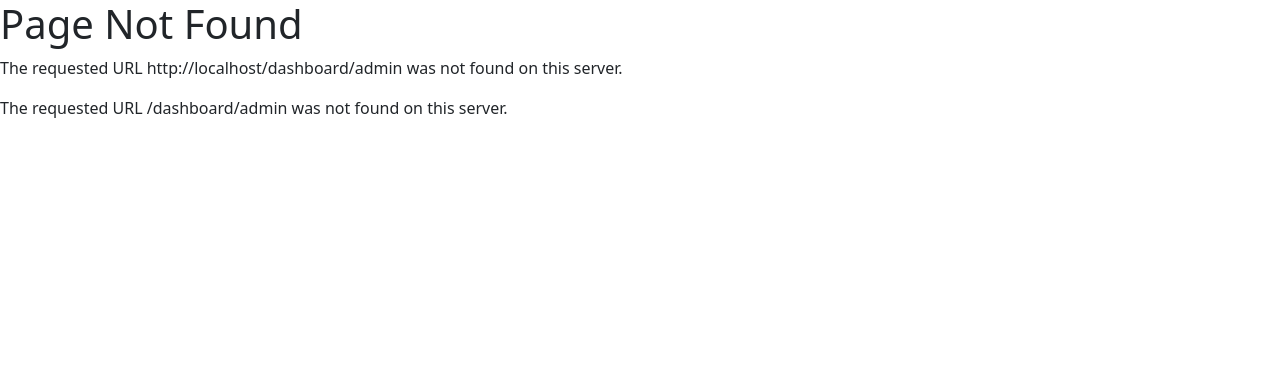
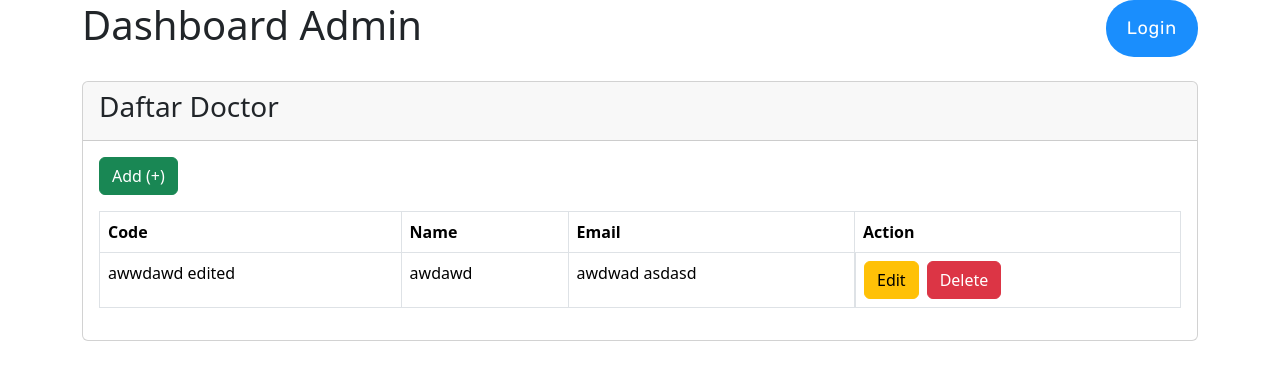
Before and after one commit to dmzazz/capstone-kel-5, a React (Create React App) app: page /dashboard/admin in a window 1280 px wide. Before the commit this address had no page. Shown: the top 380 px of the page. Built offline with nearby package versions, Linux system fonts and the light colour scheme; data requests are answered from the project's data file.

Commit message:
menambah crud doctors

```diff
--- a/db.json
+++ b/db.json
@@ -3,30 +3,29 @@
     {
       "id": 1,
       "name": "Nihira",
-      "username" : "adminuser",
+      "username": "adminuser",
       "password": "admin",
       "email": "nihiratechiees@gmail.com",
       "phone": "8989898989",
       "country": "usa",
       "address": "blablabla",
-      "role":"admin",
+      "role": "admin",
       "gender": "female"
     },
     {
       "id": 2,
       "name": "Fullname",
-      "username" : "ntuser",
+      "username": "ntuser",
       "password": "ntuser",
       "email": "email@email.com",
       "phone": "56778889989",
       "country": "singapore",
       "address": "address1\naddrees2",
-      "role":"user",
+      "role": "user",
       "gender": "male"
     }
-
   ],
-  "roleaccess":[
+  "roleaccess": [
     {
       "role": "admin",
       "menu": "customer",
@@ -56,33 +55,15 @@
       "havedelete": false
     }
   ],
-  "doctors":[
+  "doctors": [
     {
-      "code":1,
-      "name":"Chris",
-      "email":"chris@in.com"
-    },
-    {
-      "code":2,
-      "name":"Lynn",
-      "email":"lynn@in.com"
-    },
-    {
-      "code":3,
-      "name":"Tim",
-      "email":"tim@in.com"
-    },
-    {
-      "code":4,
-      "name":"Southee",
-      "email":"southee@in.com"
-    },{
-      "code":5,
-      "name":"boult",
-      "email":"bould@in.com"
+      "code": "awwdawd edited",
+      "name": "awdawd",
+      "email": "awdwad asdasd",
+      "id": 1
     }
   ],
-  "pelanggan":[
+  "pelanggan": [
     {
       "id": 1,
       "username": "pelanggan1",
--- a/src/App.js
+++ b/src/App.js
@@ -9,6 +9,7 @@ import Legal from "./Pages/Legal";
 import NotFound from "./Pages/NotFound";
 import Appointment from "./Pages/Appointment";
 import Consul from "./Pages/Consul";
+import DashboardAdmin from "./Components/DashboardAdmin";
 
 function App() {
   return (
@@ -32,7 +33,8 @@ function App() {
           <Route path="/login" element={<Login />} />
           <Route path="/adminlogin" element={<AdminLogin />} />
           <Route path="/consul" element={<Consul />} />
-          <Route path="/dashboard" element={<Dashboard />} />
+          <Route path="/dashboard/admin" element={<DashboardAdmin />} />
+          <Route path="/dashboard/user" element={<Dashboard />} />
           <Route path="/legal" element={<Legal />} />
           <Route path="/appointment" element={<Appointment />} />
           <Route path="*" element={<NotFound />} />
--- /dev/null
+++ b/src/Components/DashboardAdmin.js
@@ -0,0 +1,250 @@
+import { useEffect, useState } from "react";
+import { toast } from "react-toastify";
+import Dropdown from "react-bootstrap/Dropdown";
+import Modal from "react-bootstrap/Modal";
+import Button from "react-bootstrap/Button";
+import axios from "axios";
+
+import { Link } from "react-router-dom";
+
+const DashboardAdmin = () => {
+  const [user, setUser] = useState("");
+  const [isModal, setIsModal] = useState(false);
+  const [isEdit, setIsEdit] = useState(false);
+  const [postDoctor, setPostDoctor] = useState({
+    code: "",
+    name: "",
+    email: "",
+  });
+  const [doctor, setDoctor] = useState([]);
+
+  useEffect(() => {
+    const user = JSON.parse(localStorage.getItem("user"));
+    if (user) {
+      setUser(user);
+    }
+  }, []);
+
+  const logout = () => {
+    localStorage.removeItem("user");
+    window.location.href = "/";
+  };
+
+  const handleClose = () => setIsModal(false);
+  const handleShow = () => setIsModal(true);
+
+  const getDoctor = async () => {
+    try {
+      const res = await axios.get("http://localhost:8000/doctors");
+      const data = res.data;
+
+      setDoctor(data);
+    } catch (error) {
+      console.log(error);
+    }
+  };
+
+  useEffect(() => {
+    getDoctor();
+  }, []);
+
+  const handleAddDoctor = async () => {
+    try {
+      if (
+        postDoctor.code === "" ||
+        postDoctor.name === "" ||
+        postDoctor.email === ""
+      ) {
+        toast.error("Isi semua form yang ada");
+        return;
+      }
+
+      const res = await axios.post("http://localhost:8000/doctors", postDoctor);
+
+      toast.success("Add doctor success");
+      getDoctor();
+
+      setPostDoctor({
+        code: "",
+        name: "",
+        email: "",
+      });
+
+      setIsModal(false);
+
+      return res.data;
+    } catch (error) {
+      toast.error("Add doctor failed");
+    }
+  };
+
+  const handleDelete = async (id) => {
+    try {
+      const res = await axios.delete(`http://localhost:8000/doctors/${id}`);
+
+      toast.info("Delete doctor success");
+
+      getDoctor();
+      return res.data;
+    } catch (error) {
+      toast.error("Delete doctor failed");
+    }
+  };
+
+  const handleEdit = async (id) => {
+    const res = await axios.get(`http://localhost:8000/doctors/${id}`);
+    const data = res.data;
+    setIsEdit(true);
+    setPostDoctor(data);
+    setIsModal(true);
+  };
+
+  const handleEditDoctor = async () => {
+    try {
+      const res = await axios.put(
+        `http://localhost:8000/doctors/${postDoctor.id}`,
+        postDoctor
+      );
+
+      toast.success("Edit doctor success");
+
+      getDoctor();
+
+      setPostDoctor({
+        code: "",
+        name: "",
+        email: "",
+      });
+
+      setIsModal(false);
+
+      return res.data;
+    } catch (error) {
+      toast.error("Edit doctor failed");
+    }
+  };
+
+  return (
+    <div className="container">
+      <div className="d-flex align-items-center justify-content-between mb-4">
+        <h1>Dashboard Admin</h1>
+        {user ? (
+          <Dropdown>
+            <Dropdown.Toggle variant="secondary" id="dropdown-basic">
+              {user.name}
+            </Dropdown.Toggle>
+
+            <Dropdown.Menu>
+              <Dropdown.Item href="/">
+                <span>Home</span>
+              </Dropdown.Item>
+              <Dropdown.Item href="#/action-3" onClick={logout}>
+                <span>Logout</span>
+              </Dropdown.Item>
+            </Dropdown.Menu>
+          </Dropdown>
+        ) : (
+          <Link to="/login">
+            <button className="navbar-btn" type="button">
+              Login
+            </button>
+          </Link>
+        )}
+      </div>
+      <div className="card">
+        <div className="card-header">
+          <h3>Daftar Doctor</h3>
+        </div>
+        <div className="card-body">
+          <Button variant="success" onClick={handleShow}>
+            Add (+)
+          </Button>
+          <table className="table table-bordered mt-3">
+            <thead className="bg-dark text-white">
+              <tr>
+                <th>Code</th>
+                <th>Name</th>
+                <th>Email</th>
+                <th>Action</th>
+              </tr>
+            </thead>
+            <tbody>
+              {doctor.map((doctor) => (
+                <tr key={doctor.id}>
+                  <td>{doctor.code}</td>
+                  <td>{doctor.name}</td>
+                  <td>{doctor.email}</td>
+                  <td className="flex gap-2">
+                    <button
+                      onClick={() => handleEdit(doctor.id)}
+                      className="btn btn-warning"
+                    >
+                      Edit
+                    </button>
+                    <button
+                      onClick={() => handleDelete(doctor.id)}
+                      className="btn btn-danger"
+                    >
+                      Delete
+                    </button>
+                  </td>
+                </tr>
+              ))}
+            </tbody>
+          </table>
+        </div>
+      </div>
+      <Modal show={isModal} onHide={handleClose}>
+        <Modal.Header closeButton>
+          <Modal.Title>
+            {isEdit ? "Edit data doctor" : "Tambah doctor baru"}
+          </Modal.Title>
+        </Modal.Header>
+        <Modal.Body>
+          <div className="form-group">
+            <label>Code</label>
+            <input
+              type="text"
+              className="form-control"
+              value={postDoctor.code}
+              onChange={(e) =>
+                setPostDoctor({ ...postDoctor, code: e.target.value })
+              }
+            ></input>
+            <label>Name</label>
+            <input
+              type="text"
+              className="form-control"
+              value={postDoctor.name}
+              onChange={(e) =>
+                setPostDoctor({ ...postDoctor, name: e.target.value })
+              }
+            ></input>
+            <label>Email</label>
+            <input
+              type="email"
+              className="form-control"
+              value={postDoctor.email}
+              onChange={(e) =>
+                setPostDoctor({ ...postDoctor, email: e.target.value })
+              }
+            ></input>
+          </div>
+        </Modal.Body>
+        <Modal.Footer>
+          <Button variant="secondary" onClick={handleClose}>
+            Tutup
+          </Button>
+          <Button
+            variant="primary"
+            onClick={isEdit ? handleEditDoctor : handleAddDoctor}
+          >
+            {isEdit ? "Submit Edit" : "Submit"}
+          </Button>
+        </Modal.Footer>
+      </Modal>
+    </div>
+  );
+};
+
+export default DashboardAdmin;
--- a/src/index.js
+++ b/src/index.js
@@ -1,10 +1,24 @@
-import React from 'react';
-import ReactDOM from 'react-dom/client';
-import App from './App';
+import React from "react";
+import ReactDOM from "react-dom/client";
+import App from "./App";
+import { ToastContainer } from "react-toastify";
+import "react-toastify/dist/ReactToastify.css";
 
-const root = ReactDOM.createRoot(document.getElementById('root'));
+const root = ReactDOM.createRoot(document.getElementById("root"));
 root.render(
   <React.StrictMode>
     <App />
+    <ToastContainer
+      position="bottom-right"
+      autoClose={3000}
+      hideProgressBar={false}
+      newestOnTop={false}
+      closeOnClick
+      rtl={false}
+      pauseOnFocusLoss
+      draggable
+      pauseOnHover={false}
+      theme="light"
+    />
   </React.StrictMode>
 );
```
